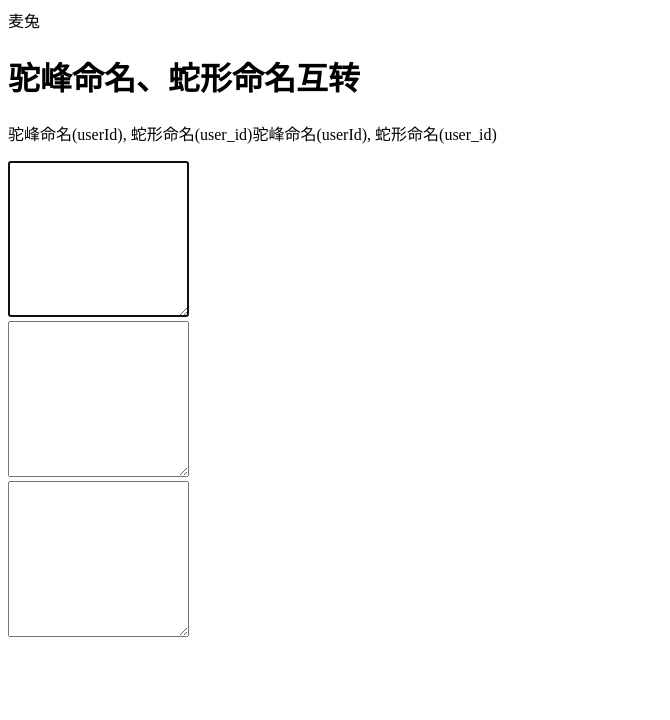
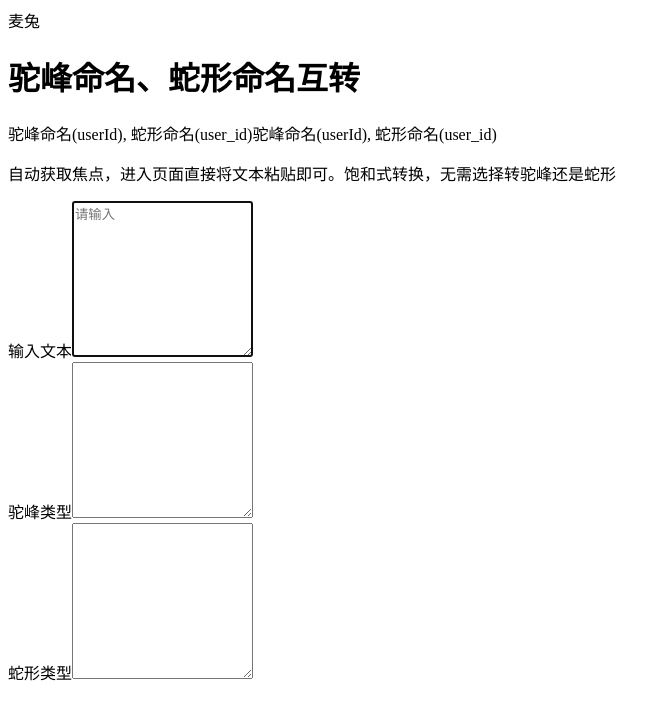
Before and after one commit to moreant/my-tool-nextjs, a Next.js app: page /my-tool/camel in a window 1280 px wide. Shown: the top 720 px of the page, without its empty margins (0-670 px from the left). Built offline with nearby package versions, Linux system fonts and the light colour scheme.

Commit message:
优化提示

```diff
--- a/pages/camel/index.js
+++ b/pages/camel/index.js
@@ -57,15 +57,21 @@ export default function Camel () {
       <Nav />
       <Container>
         <ToolHead name="驼峰命名、蛇形命名互转" desc="驼峰命名(userId), 蛇形命名(user_id)" />
-        <div className="grid grid-cols-3 gap-4">
+        <div className="prose mb-5">
+          <p>自动获取焦点，进入页面直接将文本粘贴即可。饱和式转换，无需选择转驼峰还是蛇形</p>
+        </div>
+        <div className="grid grid-cols-3 gap-5">
           <div>
-            <textarea ref={inputRef} value={inputText} onChange={event => setInputText(event.target.value)} name="userInput" id="userInput" rows={areaRows} className="w-full border border-gray-200"></textarea>
+            <label htmlFor="userInput" className="mb-1 block text-sm font-medium text-gray-700">输入文本</label>
+            <textarea ref={inputRef} value={inputText} onChange={event => setInputText(event.target.value)} placeholder="请输入" name="userInput" id="userInput" rows={areaRows} className="w-full border-gray-300 shadow-sm focus:border-blue-300 focus:ring focus:ring-blue-200 focus:ring-opacity-50 rounded-md"></textarea>
           </div>
           <div>
-            <textarea name="canmel" value={result.canmel} onChange={event => setResult({ ...result, canmel: event.target.value })} id="canmel" rows={areaRows} className="w-full border border-gray-200"></textarea>
+            <label htmlFor="canmel" className="mb-1 block text-sm font-medium text-gray-700">驼峰类型</label>
+            <textarea name="canmel" value={result.canmel} onChange={event => setResult({ ...result, canmel: event.target.value })} id="canmel" rows={areaRows} className="w-full border-gray-300 shadow-sm focus:border-blue-300 focus:ring focus:ring-blue-200 focus:ring-opacity-50 rounded-md"></textarea>
           </div>
           <div>
-            <textarea name="snake" value={result.snake} onChange={event => setResult({ ...result, snake: event.target.value })} id="snake" rows={areaRows} className="w-full border border-gray-200"></textarea>
+            <label htmlFor="snake" className="mb-1 block text-sm font-medium text-gray-700">蛇形类型</label>
+            <textarea name="snake" value={result.snake} onChange={event => setResult({ ...result, snake: event.target.value })} id="snake" rows={areaRows} className="w-full border-gray-300 shadow-sm focus:border-blue-300 focus:ring focus:ring-blue-200 focus:ring-opacity-50 rounded-md"></textarea>
           </div>
         </div>
       </Container>
--- a/pages/uuid/index.js
+++ b/pages/uuid/index.js
@@ -86,7 +86,7 @@ export default function UUID () {
           <p>TODO: 无需关心生成，直接复制即可</p>
         </div>
 
-        <label htmlFor="count" className="block text-sm font-medium text-gray-700">生成数量</label>
+        <label htmlFor="count" className="mb-1 block text-sm font-medium text-gray-700">生成数量</label>
         <div className="flex flex-wrap mb-4">
           <div className="relative">
             <input
```
